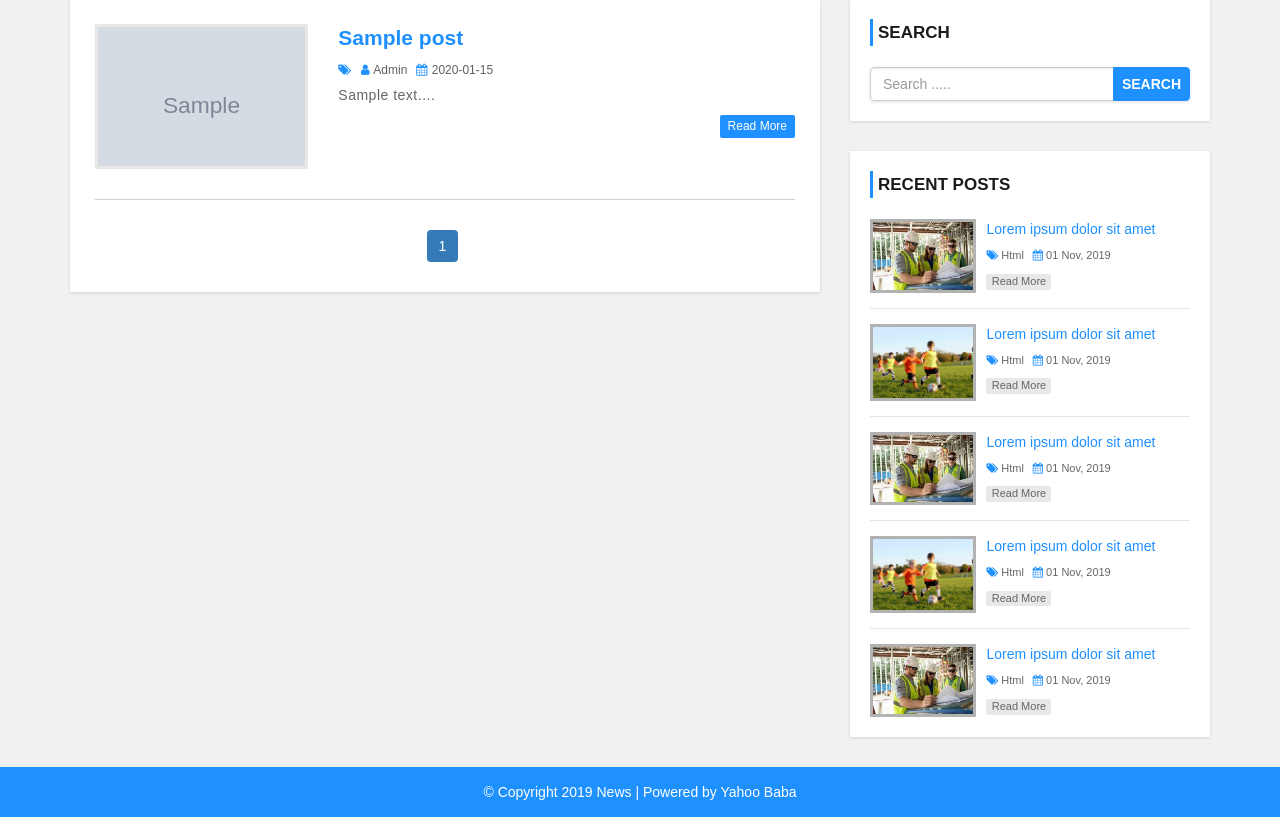
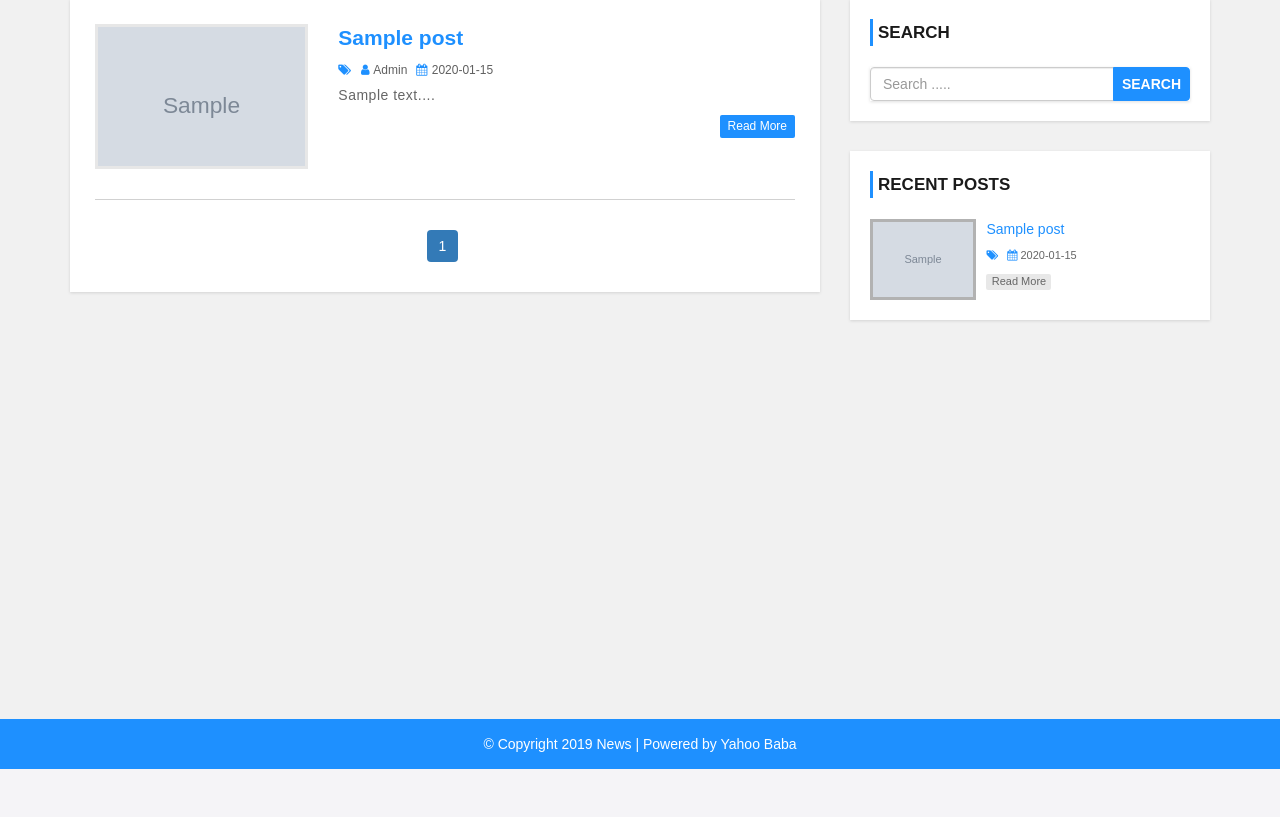
Before and after one commit to Jenil45/News-Template-Website, a PHP site: page /news-template/index.php in a window 1280 px wide. Shown: the part 170-987 px from the top of the page. After the commit the page ends 939 px from the top, so only its background shows below. Run offline with PHP 8.4, Linux system fonts and the light colour scheme; tables that the repository leaves empty hold one stand-in row (values such as "Sample post"); grey boxes marked "Sample" are stand-in pictures.

Commit message:
Update sidebar.php

```diff
--- a/sidebar.php
+++ b/sidebar.php
@@ -15,91 +15,42 @@
     <!-- recent posts box -->
     <div class="recent-post-container">
         <h4>Recent Posts</h4>
+        <?php
+            include "connect.php";
+
+            $limit = 4;
+
+            $sql = "SELECT * FROM post
+            LEFT JOIN category ON post.category=category.category_id
+            ORDER BY post.post_id DESC LIMIT  $limit";
+            $result = mysqli_query($connection ,$sql) or die("Query failed");
+
+            if(mysqli_num_rows($result) > 0)
+            {
+            while($row = mysqli_fetch_assoc($result))
+            {
+            ?>
         <div class="recent-post">
-            <a class="post-img" href="">
-                <img src="images/post-format.jpg" alt=""/>
+            <a class="post-img" href="single.php?id=<?php echo $row['post_id'];?>">
+                <img src="admin/upload/<?php echo $row['post_img'];?>" alt=""/>
             </a>
             <div class="post-content">
-                <h5><a href="single.php">Lorem ipsum dolor sit amet</a></h5>
+                <h5><a href="single.php?id=<?php echo $row['post_id'];?>"><?php echo $row['title'];?></a></h5>
                 <span>
                     <i class="fa fa-tags" aria-hidden="true"></i>
-                    <a href='category.php'>Html</a>
+                    <a href='category.php?cid=<?php echo $row['category_id'];?>'><?php echo $row['category_name'];?></a>
                 </span>
                 <span>
                     <i class="fa fa-calendar" aria-hidden="true"></i>
-                    01 Nov, 2019
+                    <?php echo $row['post_date'];?>
                 </span>
-                <a class="read-more" href="single.php">read more</a>
+                <a class="read-more" href="single.php?id=<?php echo $row['post_id'];?>">read more</a>
             </div>
         </div>
-        <div class="recent-post">
-            <a class="post-img" href="">
-                <img src="images/post_1.jpg" alt=""/>
-            </a>
-            <div class="post-content">
-                <h5><a href="single.php">Lorem ipsum dolor sit amet</a></h5>
-                <span>
-                    <i class="fa fa-tags" aria-hidden="true"></i>
-                    <a href='category.php'>Html</a>
-                </span>
-                <span>
-                    <i class="fa fa-calendar" aria-hidden="true"></i>
-                    01 Nov, 2019
-                </span>
-                <a class="read-more" href="single.php">read more</a>
-            </div>
-        </div>
-        <div class="recent-post">
-            <a class="post-img" href="">
-                <img src="images/post-format.jpg" alt=""/>
-            </a>
-            <div class="post-content">
-                <h5><a href="single.php">Lorem ipsum dolor sit amet</a></h5>
-                <span>
-                    <i class="fa fa-tags" aria-hidden="true"></i>
-                    <a href='category.php'>Html</a>
-                </span>
-                <span>
-                    <i class="fa fa-calendar" aria-hidden="true"></i>
-                    01 Nov, 2019
-                </span>
-                <a class="read-more" href="single.php">read more</a>
-            </div>
-        </div>
-        <div class="recent-post">
-            <a class="post-img" href="">
-                <img src="images/post_1.jpg" alt=""/>
-            </a>
-            <div class="post-content">
-                <h5><a href="single.php">Lorem ipsum dolor sit amet</a></h5>
-                <span>
-                    <i class="fa fa-tags" aria-hidden="true"></i>
-                    <a href='category.php'>Html</a>
-                </span>
-                <span>
-                    <i class="fa fa-calendar" aria-hidden="true"></i>
-                    01 Nov, 2019
-                </span>
-                <a class="read-more" href="single.php">read more</a>
-            </div>
-        </div>
-        <div class="recent-post">
-            <a class="post-img" href="">
-                <img src="images/post-format.jpg" alt=""/>
-            </a>
-            <div class="post-content">
-                <h5><a href="single.php">Lorem ipsum dolor sit amet</a></h5>
-                <span>
-                    <i class="fa fa-tags" aria-hidden="true"></i>
-                    <a href='category.php'>Html</a>
-                </span>
-                <span>
-                    <i class="fa fa-calendar" aria-hidden="true"></i>
-                    01 Nov, 2019
-                </span>
-                <a class="read-more" href="single.php">read more</a>
-            </div>
-        </div>
+        <?php
+            }
+            }
+        ?>
     </div>
     <!-- /recent posts box -->
 </div>
```
